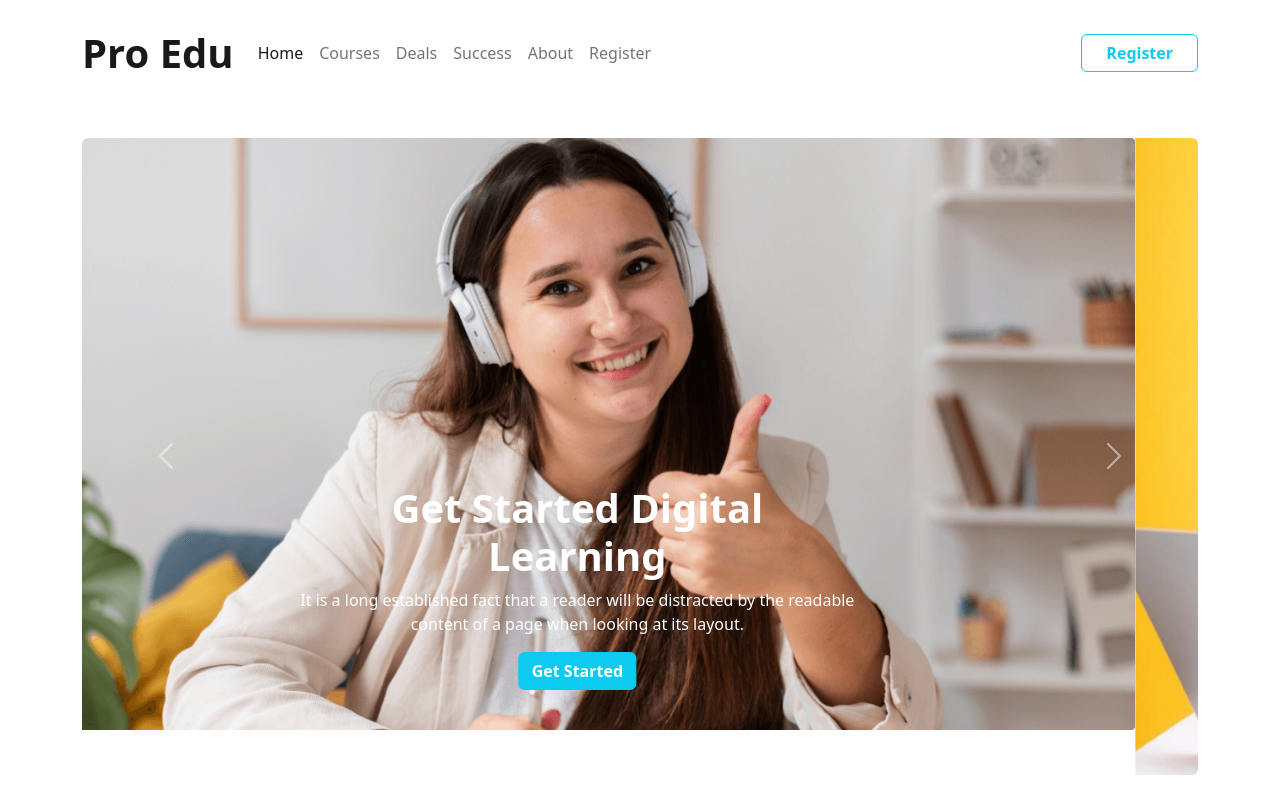
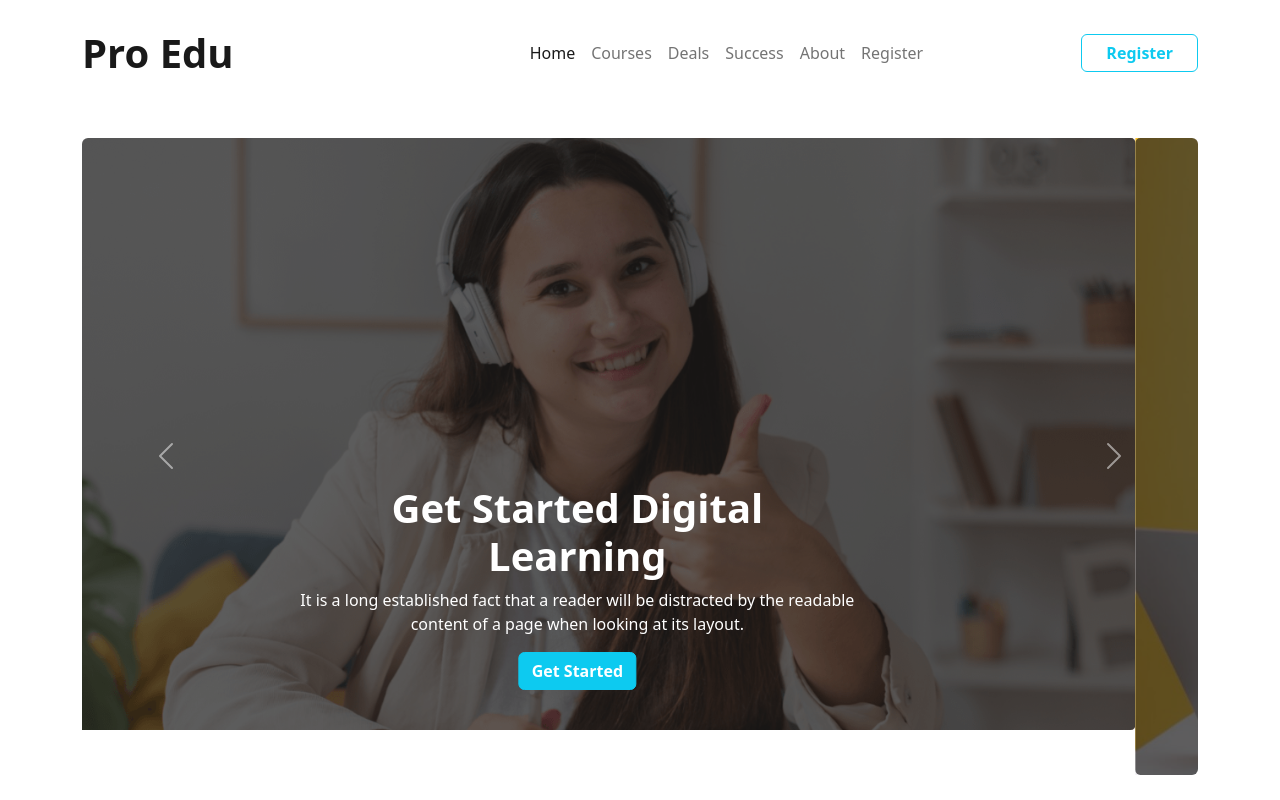
Before and after one commit to gazisharinmostafiz/ProEducation, a plain HTML site: page index.html in a window 1280 px wide. Shown: the top 800 px of the page. Drawn offline with nearby package versions, Linux system fonts and the light colour scheme.

Commit message:
main part

```diff
--- a/CSS/style.css
+++ b/CSS/style.css
@@ -1,3 +1,20 @@
 html,body{
     overflow-x: hidden;
 }
+
+.nav-ul-positioning ul{
+    margin-left: 17rem;
+}
+.carousel-mask>.mask {
+    position: relative;
+}
+.carousel-inner>.mask:before {
+    content: '';
+    position: absolute;
+    width: 100%;
+    height: 100%;
+    top: 0;
+    left: 0;
+    background: rgba(29, 29, 29, 0.7);
+    border-radius: 5px;
+}
```
